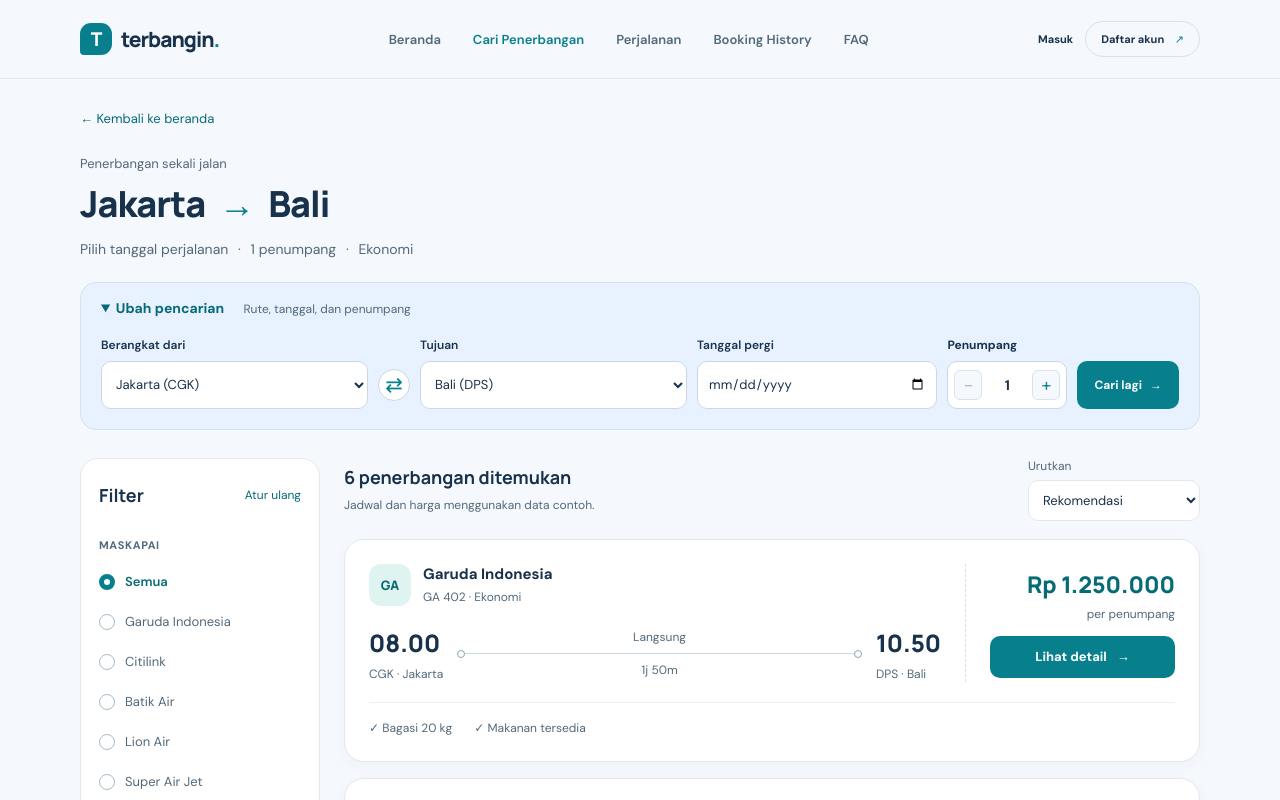
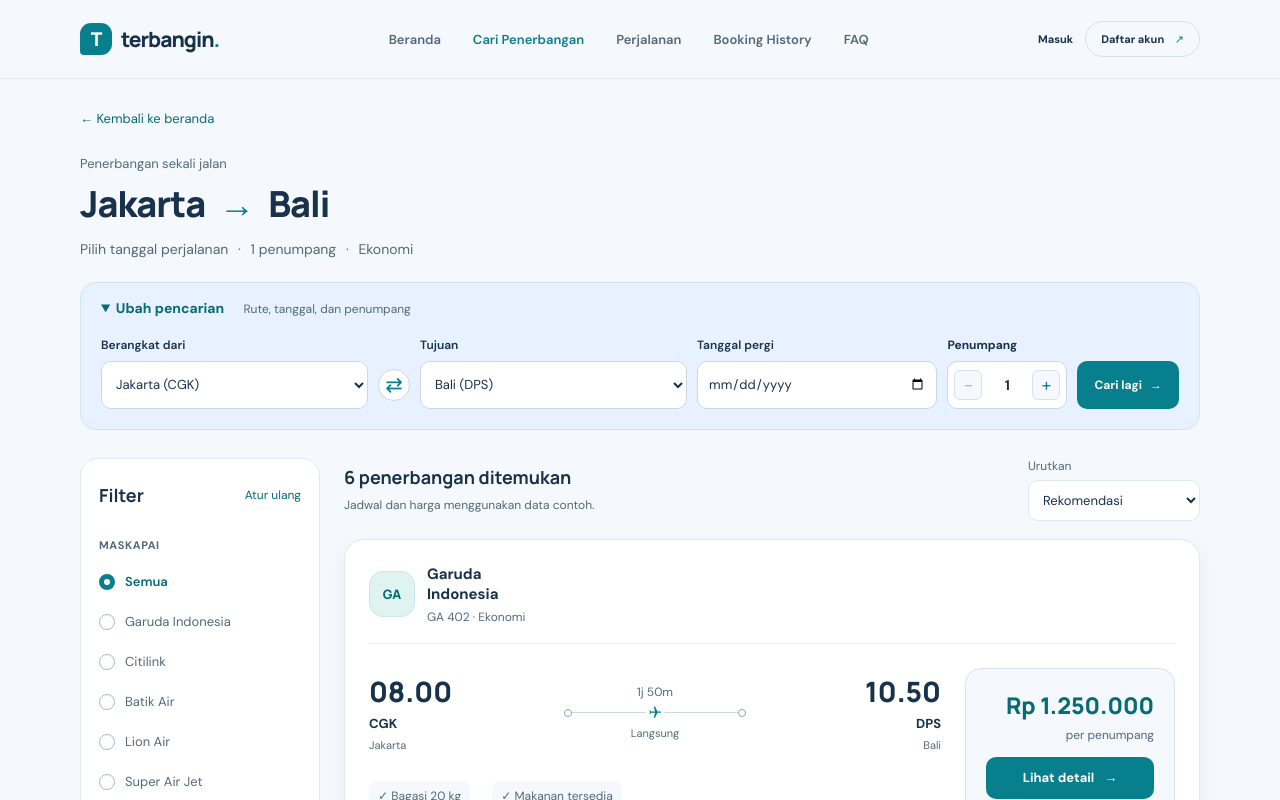
Before and after one commit to pauluskassapa/terbangin-uas-react, a React (Vite) app: page /penerbangan in a window 1280 px wide. Shown: the top 800 px of the page. Built offline with nearby package versions, Linux system fonts and the light colour scheme.

Commit message:
Merapikan tampilan kartu hasil pencarian penerbangan

```diff
--- a/src/features/penerbangan/pages/FlightSearch.css
+++ b/src/features/penerbangan/pages/FlightSearch.css
@@ -54,28 +54,36 @@
 .results-page .list-heading p { margin: 7px 0 0; color: #52697a; font-size: 12px; line-height: 1.5; }
 .results-page .sort-select { display: grid; gap: 6px; color: #52697a; font-size: 12px; }
 .results-page .sort-select select { max-width: 100%; padding: 10px; border: 1px solid var(--line); border-radius: 10px; background: white; color: var(--ink); font-size: 13px; cursor: pointer; }
-.results-page .flight-card { display: grid; grid-template-columns: minmax(0, 1fr) 210px; gap: 20px 24px; margin-bottom: 16px; padding: 24px; border: 1px solid var(--line); border-radius: 20px; background: white; box-shadow: 0 4px 16px rgb(24 50 75 / 3%); }
+.results-page .flight-card { display: grid; grid-template-columns: minmax(0, 1fr) 210px; gap: 24px; margin-bottom: 20px; padding: 24px; border: 1px solid var(--line); border-radius: 20px; background: white; box-shadow: 0 6px 22px rgb(24 50 75 / 5%); }
+.results-page .flight-card:focus-within { border-color: var(--teal); }
+.results-page .flight-card-heading { grid-column: 1 / -1; display: flex; flex-wrap: wrap; align-items: center; justify-content: space-between; gap: 12px; padding-bottom: 18px; border-bottom: 1px solid #edf1f4; }
+.results-page .flight-price-badge { padding: 7px 10px; border-radius: 20px; background: #dff4f1; color: var(--teal-dark); font-size: 11px; font-weight: 600; }
 .results-page .flight-airline { display: flex; align-items: center; gap: 12px; }
-.results-page .airline-logo { display: grid; place-items: center; flex: 0 0 42px; height: 42px; border-radius: 12px; background: #dff4f1; color: var(--teal-dark); font: 800 13px 'Manrope', sans-serif; }
+.results-page .airline-logo { display: grid; place-items: center; flex: 0 0 46px; height: 46px; border: 1px solid #cce5e5; border-radius: 14px; background: #dff4f1; color: var(--teal-dark); font: 800 13px 'Manrope', sans-serif; }
 .results-page .flight-airline > div { display: grid; gap: 5px; }
 .results-page .flight-airline strong { font-size: 15px; }
 .results-page .flight-airline div span { color: #52697a; font-size: 12px; }
 .results-page .flight-times { grid-column: 1; display: flex; align-items: center; justify-content: space-between; gap: 14px; }
-.results-page .flight-times > div:not(.flight-duration) { display: grid; gap: 7px; }
-.results-page .flight-times strong { font: 750 24px 'Manrope', sans-serif; }
+.results-page .flight-times > div:not(.flight-duration) { display: grid; gap: 5px; flex: 1; min-width: 0; }
+.results-page .flight-times > div:last-child { text-align: right; }
+.results-page .flight-times .flight-airport-code { color: var(--ink); font-size: 13px; font-weight: 700; }
+.results-page .flight-times > div > small { color: #52697a; font-size: 11px; line-height: 1.5; overflow-wrap: anywhere; }
+.results-page .flight-times strong { font: 750 28px 'Manrope', sans-serif; }
 .results-page .flight-times span { color: #52697a; font-size: 12px; }
-.results-page .flight-duration { display: grid; flex: 1; min-width: 54px; justify-items: center; gap: 8px; }
+.results-page .flight-duration { display: grid; flex: 1; min-width: 54px; justify-items: center; gap: 12px; }
 .results-page .flight-duration > i { width: 100%; height: 1px; background: #cbd8e0; position: relative; }
 .results-page .flight-duration > i::before, .results-page .flight-duration > i::after { content: ''; position: absolute; top: -3px; width: 6px; height: 6px; border: 1px solid #87a8b4; border-radius: 50%; background: white; }
 .results-page .flight-duration > i::before { left: 0; }
 .results-page .flight-duration > i::after { right: 0; }
+.results-page .flight-duration svg { position: absolute; width: 19px; height: 19px; left: 50%; top: 50%; padding: 2px; background: white; color: var(--teal); transform: translate(-50%, -50%) rotate(90deg); }
 .results-page .flight-duration small { color: #52697a; font-size: 12px; }
-.results-page .flight-purchase { grid-column: 2; grid-row: 1 / 3; display: flex; flex-direction: column; align-items: flex-end; justify-content: center; gap: 6px; padding-left: 24px; border-left: 1px dashed #d4e1e8; }
+.results-page .flight-purchase { grid-column: 2; grid-row: 2 / 4; display: flex; flex-direction: column; align-items: flex-end; justify-content: center; gap: 6px; padding: 20px; border: 1px solid #d4e4e8; border-radius: 16px; background: #f5f8fc; }
 .results-page .flight-purchase > strong { color: var(--teal-dark); font: 800 23px 'Manrope', sans-serif; white-space: nowrap; }
 .results-page .flight-purchase > span { color: #52697a; font-size: 12px; }
 .results-page .flight-total-price { font-size: 12px; line-height: 1.6; text-align: right; }
 .results-page .flight-purchase .button { width: 100%; min-height: 42px; margin-top: 8px; padding: 10px 14px; border-radius: 10px; gap: 10px; font-size: 13px; }
-.results-page .flight-perks { grid-column: 1 / -1; display: flex; flex-wrap: wrap; gap: 10px 22px; padding-top: 16px; border-top: 1px solid #edf1f4; color: #52697a; font-size: 12px; line-height: 1.5; }
+.results-page .flight-perks { grid-column: 1; grid-row: 3; display: flex; flex-wrap: wrap; gap: 10px 22px; padding-top: 0; color: #52697a; font-size: 12px; line-height: 1.5; }
+.results-page .flight-perks > span { padding: 6px 9px; border-radius: 8px; background: #f5f8fc; }
 .results-page .empty-state { padding: 44px 24px; border: 1px solid var(--line); border-radius: 20px; background: white; text-align: center; }
 .results-page .empty-state > span { color: var(--teal); font-size: 28px; }
 .results-page .empty-state h3 { margin: 14px 0 8px; font-size: 19px; }
@@ -88,7 +96,9 @@
   .results-page .results-search-button { grid-column: 1 / -1; }
   .results-page .results-layout { grid-template-columns: 210px minmax(0, 1fr); gap: 18px; }
   .results-page .flight-card { grid-template-columns: minmax(0, 1fr); padding: 20px; }
-  .results-page .flight-purchase { grid-column: 1; grid-row: auto; display: grid; grid-template-columns: minmax(0, 1fr) auto; justify-items: start; padding: 16px 0 0; border-left: 0; border-top: 1px dashed #d4e1e8; }
+  .results-page .flight-purchase { grid-column: 1; grid-row: auto; display: grid; grid-template-columns: minmax(0, 1fr) auto; justify-items: start; padding: 16px; }
+  .results-page .flight-perks { grid-row: auto; }
+  .results-page .flight-purchase { grid-row: 4; }
   .results-page .flight-purchase > span, .results-page .flight-total-price { grid-column: 1; text-align: left; }
   .results-page .flight-purchase .button { grid-column: 2; grid-row: 1 / 4; margin: 0; }
 }
--- a/src/features/penerbangan/pages/FlightSearch.jsx
+++ b/src/features/penerbangan/pages/FlightSearch.jsx
@@ -117,6 +117,8 @@ function FlightSearch() {
     })
   }, [airlineFilter, maxPrice, sort, timeFilters])
 
+  const lowestVisiblePrice = Math.min(...visibleFlights.map((flight) => flight.price))
+
   const formattedDate = searchedDate
     ? new Intl.DateTimeFormat('id-ID', { dateStyle: 'long' }).format(new Date(`${searchedDate}T00:00:00`))
     : 'Pilih tanggal perjalanan'
@@ -191,8 +193,8 @@ function FlightSearch() {
             const detailParams = new URLSearchParams({ from: searchedFrom, to: searchedTo, date: searchedDate, passengers: String(searchedPassengers) })
             return (
               <article className="flight-card" key={flight.id}>
-                <div className="flight-airline"><span className={`airline-logo ${flight.color}`}>{flight.mark}</span><div><strong>{flight.airline}</strong><span>{flight.number} · Ekonomi</span></div></div>
-                <div className="flight-times"><div><strong>{flight.departure}</strong><span>{origin.code} · {origin.city}</span></div><div className="flight-duration"><span>Langsung</span><i /><small>{flight.duration}</small></div><div><strong>{flight.arrival}</strong><span>{destination.code} · {destination.city}</span></div></div>
+                <div className="flight-card-heading"><div className="flight-airline"><span className={`airline-logo ${flight.color}`}>{flight.mark}</span><div><strong>{flight.airline}</strong><span>{flight.number} · Ekonomi</span></div></div>{flight.price === lowestVisiblePrice && <span className="flight-price-badge">Harga terendah di hasil ini</span>}</div>
+                <div className="flight-times"><div><strong>{flight.departure}</strong><span className="flight-airport-code">{origin.code}</span><small>{origin.city}</small></div><div className="flight-duration"><span>{flight.duration}</span><i aria-hidden="true"><svg viewBox="0 0 24 24" fill="currentColor"><path d="m21 12-8-4V3a1 1 0 0 0-2 0v5l-8 4v2l8-2v6l-2 2v1l3-1 3 1v-1l-2-2v-6l8 2z" /></svg></i><small>Langsung</small></div><div><strong>{flight.arrival}</strong><span className="flight-airport-code">{destination.code}</span><small>{destination.city}</small></div></div>
                 <div className="flight-purchase"><strong>{formatRupiah(flight.price)}</strong><span>per penumpang</span>{searchedPassengers > 1 && <small className="flight-total-price">Total {searchedPassengers} orang: {formatRupiah(flight.price * searchedPassengers)}</small>}<Link aria-label={`Lihat detail ${flight.airline} ${flight.number}`} className="button button-primary" to={`/penerbangan/${flight.id}?${detailParams.toString()}`}>Lihat detail <b aria-hidden="true">→</b></Link></div>
                 <div className="flight-perks"><span>✓ Bagasi {flight.baggage}</span><span>✓ {flight.perk}</span></div>
               </article>
```
